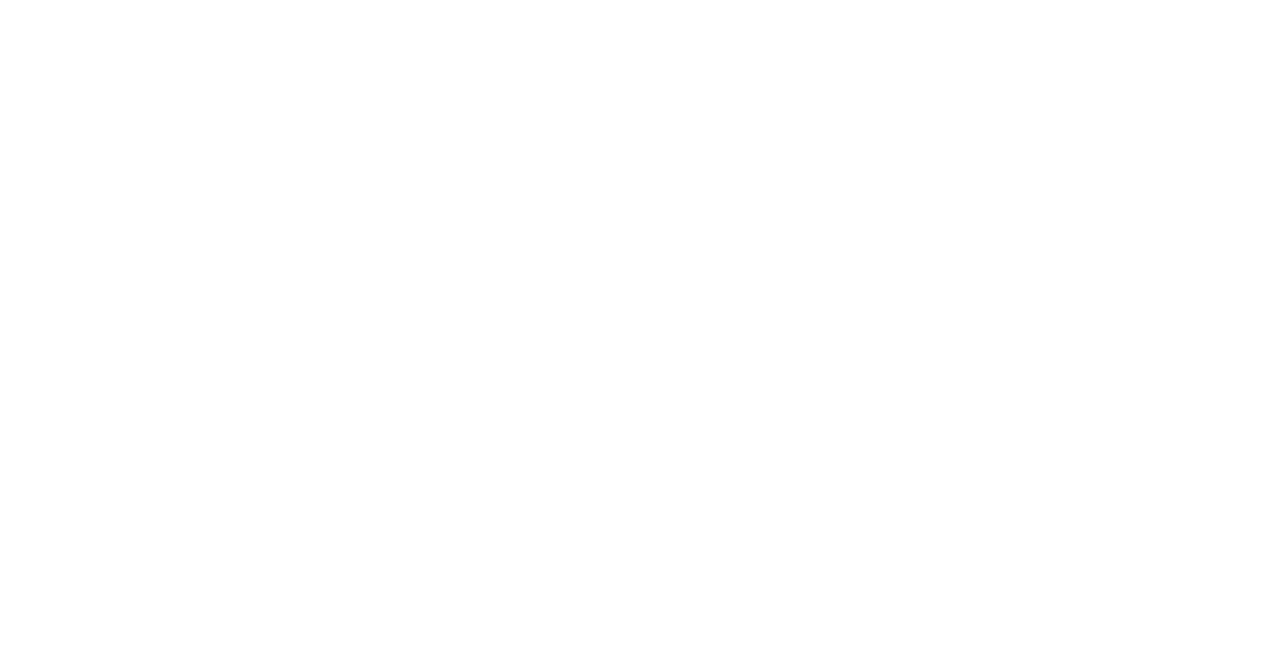
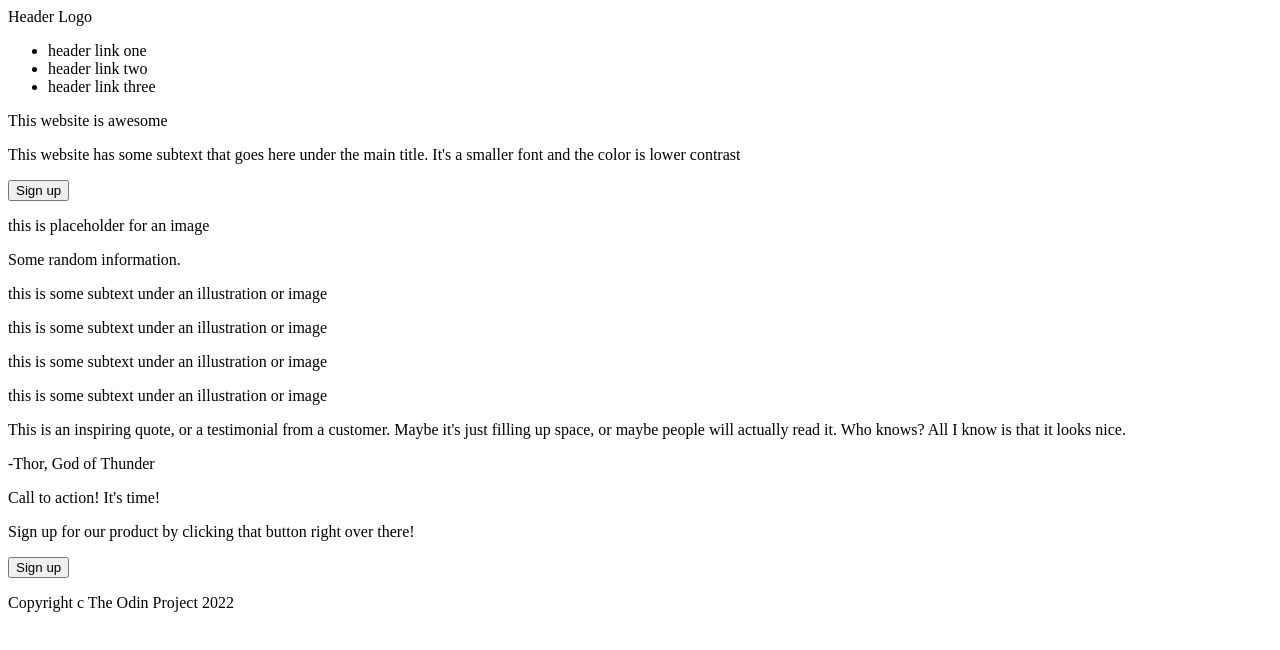
Before and after one commit to TruDarksider/odin-landing-page, a plain HTML site: page index.html in a window 1280 px wide. Drawn offline with Linux system fonts and the light colour scheme.

Commit message:
Update index.html with basic elements

```diff
--- a/index.html
+++ b/index.html
@@ -6,6 +6,31 @@
         <link rel="stylesheet" href="styles.css">
     </head>
     <body>
-
+        Header Logo
+        <ul>
+            <li>header link one</li>
+            <li>header link two</li>
+            <li>header link three</li>
+        </ul>
+        This website is awesome
+        <p>This website has some subtext that goes here under the main title. It's
+            a smaller font and the color is lower contrast
+        </p>
+        <button>Sign up</button>
+        <p>this is placeholder for an image</p>
+        <p>Some random information.</p>
+        <p>this is some subtext under an illustration or image</p>
+        <p>this is some subtext under an illustration or image</p>
+        <p>this is some subtext under an illustration or image</p>
+        <p>this is some subtext under an illustration or image</p>
+        <p>This is an inspiring quote, or a testimonial from a customer.
+            Maybe it's just filling up space, or maybe people will actually read it.
+            Who knows? All I know is that it looks nice.
+        </p>
+        <p>-Thor, God of Thunder</p>
+        <p>Call to action! It's time!</p>
+        <p>Sign up for our product by clicking that button right over there!</p>
+        <button>Sign up</button>
+        <p>Copyright c The Odin Project 2022</p>
     </body>
 </html>
```
